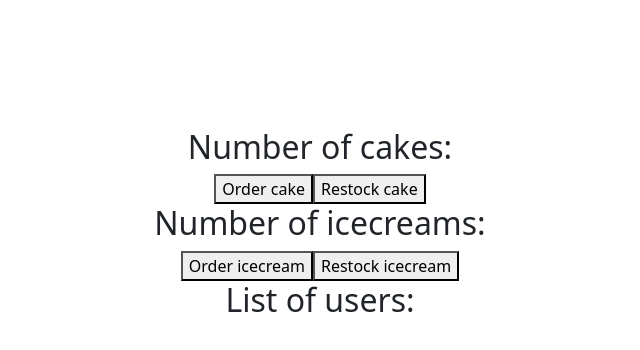
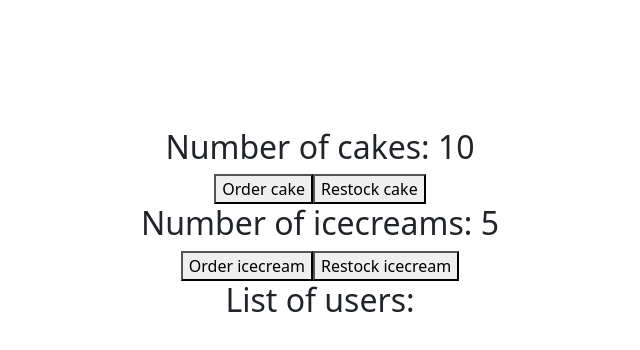
Before and after one commit to friendly-misanthrope/react-toolkit-redux, a React (Vite) app: page / in a window 1280 px wide. Shown: the top 350 px of the page, without its empty margins (320-960 px from the left). Built offline with nearby package versions, Linux system fonts and the light colour scheme.

Commit message:
Added useSelector hook to IcecreamView & CakeView, rendered state in components

```diff
--- a/src/features/cake/CakeView.jsx
+++ b/src/features/cake/CakeView.jsx
@@ -1,7 +1,10 @@
+import { useSelector } from 'react-redux';
+
 const CakeView = () => {
+  const numCakes = useSelector((state) => state.cake.numCakes)
   return (
     <div>
-      <h2>Number of cakes: </h2>
+      <h2>Number of cakes: {numCakes}</h2>
       <button>Order cake</button>
       <button>Restock cake</button>
     </div>
--- a/src/features/icecream/IcecreamView.jsx
+++ b/src/features/icecream/IcecreamView.jsx
@@ -1,7 +1,10 @@
+import { useSelector } from "react-redux";
+
 const IcecreamView = () => {
+  const numIcecreams = useSelector((state) => state.icecream.numIcecreams)
   return (
     <div>
-      <h2>Number of icecreams: </h2>
+      <h2>Number of icecreams: {numIcecreams}</h2>
       <button>Order icecream</button>
       <button>Restock icecream</button>
     </div>
```
